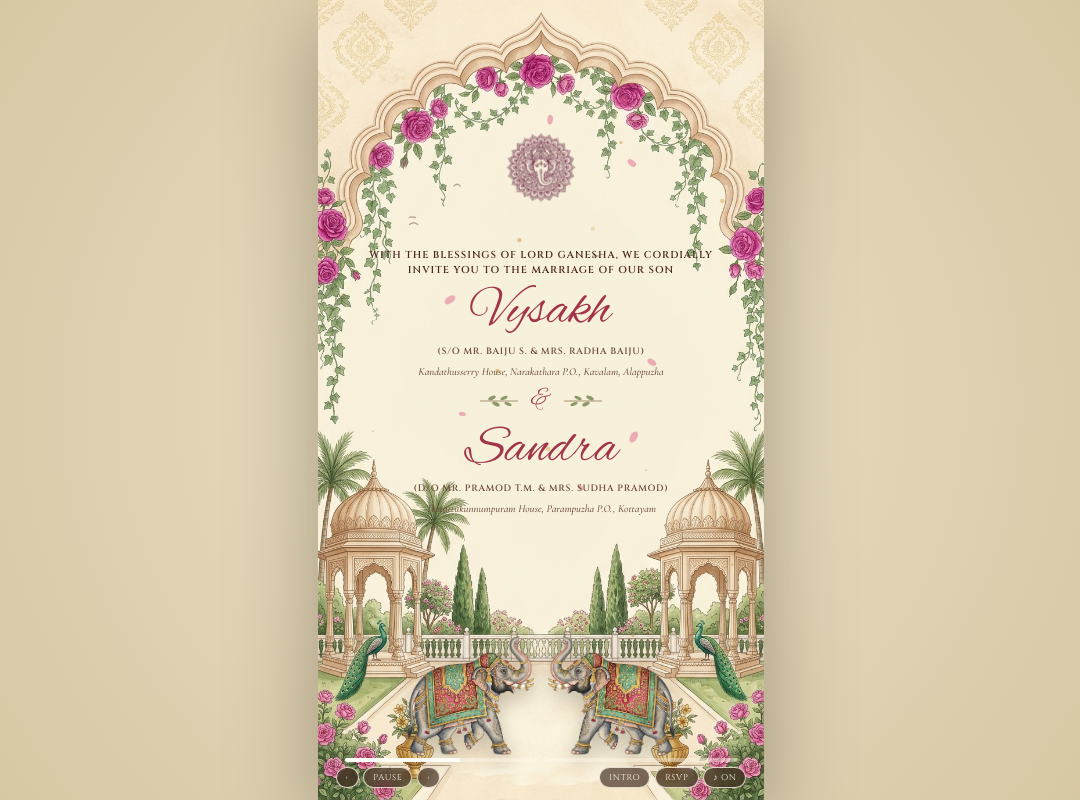
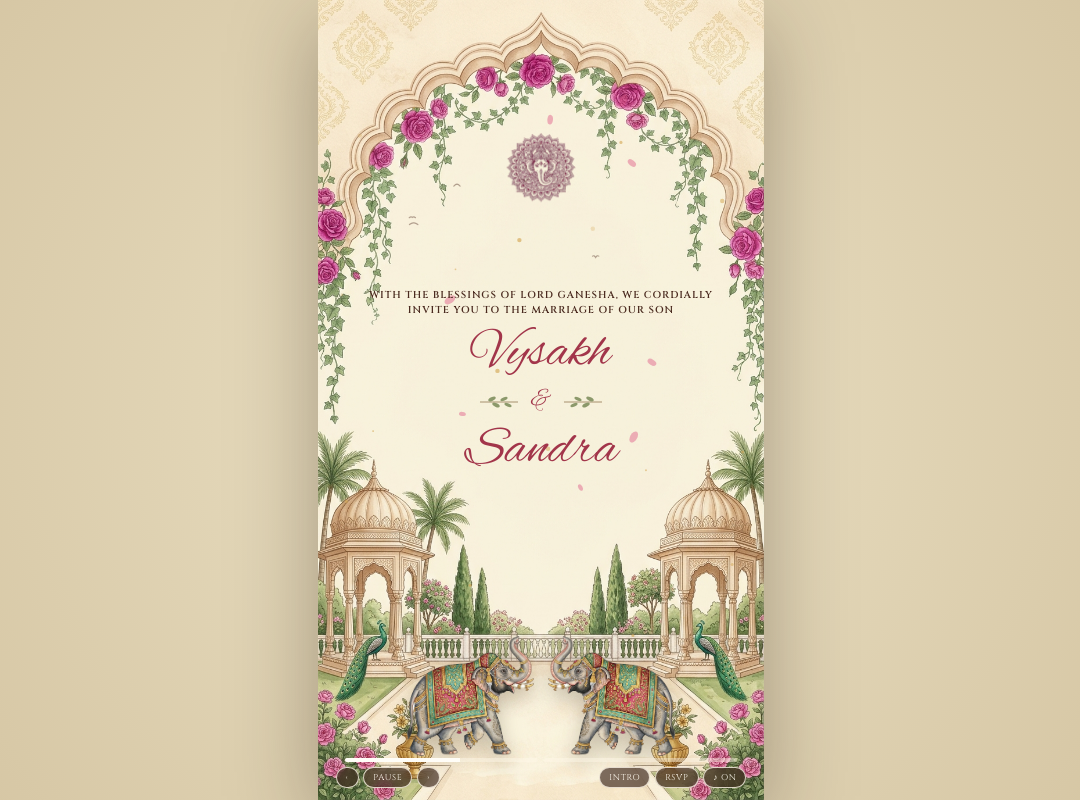
Before and after one commit to vishalcodes404/WeddingInvitation, a Next.js app: page / in a window 1280 px wide. Both pictures are taken after a click on the button "SKIP INTRO". Shown: the whole page, without its empty margins (99-1179 px from the left). Built offline with nearby package versions, Linux system fonts and the light colour scheme.

Commit message:
Remove marked parent/address and venue/muhurtham text from slides

```diff
--- a/app/page.js
+++ b/app/page.js
@@ -235,25 +235,13 @@ export default function Page() {
                 WITH THE BLESSINGS OF LORD GANESHA, WE CORDIALLY INVITE YOU TO THE MARRIAGE OF OUR SON
               </p>
 
-              <h1 className="script-name" style={{ marginTop: '0.4cqw' }}>
+              <h1 className="script-name" style={{ marginTop: '0.8cqw' }}>
                 {D.groom}
               </h1>
-              <p className="cin-sm" style={{ fontSize: '2.05cqw', fontWeight: 600 }}>
-                ({D.groomParents})
-              </p>
-              <p className="serif-ital" style={{ fontSize: '2.4cqw' }}>
-                {D.groomHome}
-              </p>
 
               <LeafDivider label="&" />
 
               <h1 className="script-name">{D.bride}</h1>
-              <p className="cin-sm" style={{ fontSize: '2.05cqw', fontWeight: 600 }}>
-                ({D.brideParents})
-              </p>
-              <p className="serif-ital" style={{ fontSize: '2.4cqw' }}>
-                {D.brideHome}
-              </p>
             </>
           )}
 
@@ -273,31 +261,6 @@ export default function Page() {
                 <span className="day">{D.day}</span>
                 <i />
                 <span className="side">{D.year}</span>
-              </div>
-
-              <p className="cin-sm" style={{ fontWeight: 600 }}>
-                {D.weekday.toUpperCase()} • {D.malayalam.toUpperCase()}
-              </p>
-              <p className="cin" style={{ fontSize: '2.5cqw', fontWeight: 600, color: 'var(--rose-deep)' }}>
-                MUHURTHAM: {D.muhurtham}
-              </p>
-              <p className="serif-ital" style={{ fontSize: '2.5cqw' }}>
-                and thereafter for lunch
-              </p>
-
-              <LeafDivider label="Venue" />
-
-              <p className="cin" style={{ fontSize: '2.5cqw', fontWeight: 600 }}>
-                {D.venue.toUpperCase()}, {D.place.toUpperCase()}
-              </p>
-
-              <div style={{ display: 'flex', gap: '1.4cqw', flexWrap: 'wrap', justifyContent: 'center' }}>
-                <a className="btn-pill" href={D.templeMap} target="_blank" rel="noopener noreferrer">
-                  VIEW ON MAP
-                </a>
-                <button type="button" className="btn-pill" onClick={() => setModalOpen(true)}>
-                  RECEPTION &amp; RSVP
-                </button>
               </div>
             </>
           )}
```
